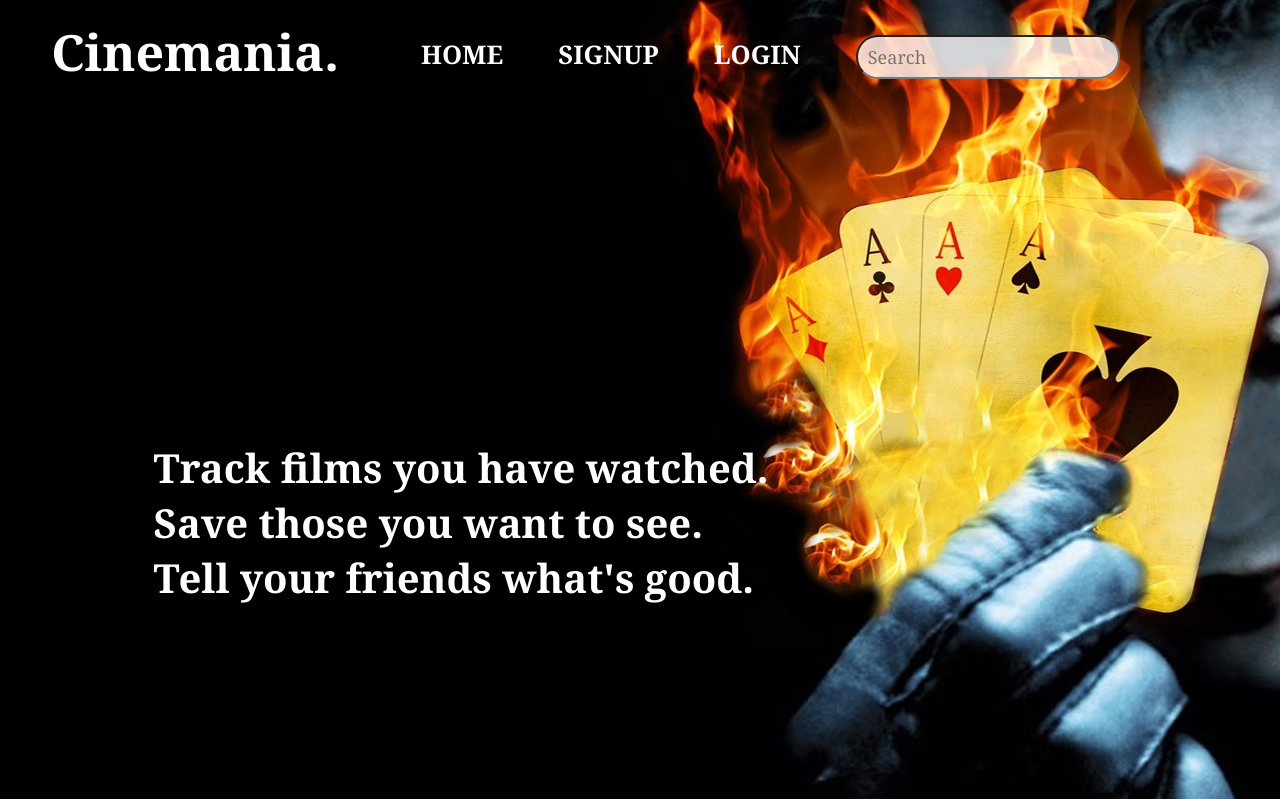
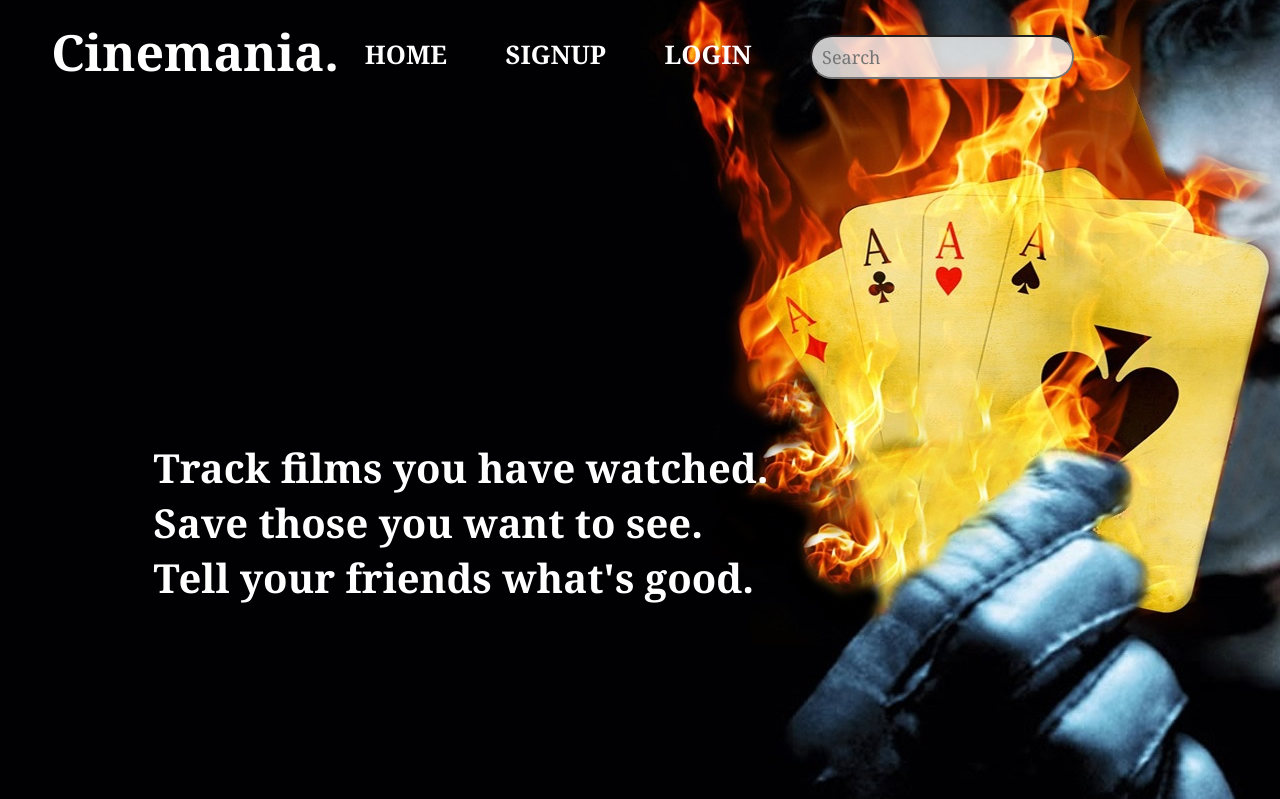
Before and after one commit to shuchitachawla2909/Movie-Review-System, a Django app: template itw2/blog/templates/blog/home.html in a window 1280 px wide. Shown: the top 799 px of the page. Run offline with Django 3.2, Linux system fonts and the light colour scheme; the template is opened without the code that fills it, so the values that code supplies are empty.

Commit message:
changing width

```diff
--- a/itw2/blog/static/style.css
+++ b/itw2/blog/static/style.css
@@ -37,7 +37,7 @@ nav{
 }
 #items{
     margin-top: 1%;
-    width: 70%;
+    width: 80%;
     background-color: transparent;
 }
 #item{
--- a/itw2/blog/templates/blog/base.html
+++ b/itw2/blog/templates/blog/base.html
@@ -14,7 +14,7 @@
     <div class="main">
         <nav style="width: 90%;">
             <span id="name">Cinemania.</span>
-            <span id="items">
+            <span id="items" style="width: 80%;">
                 <span id="item"><a class="navelt" href="{% url 'blog-home' %}">HOME</a></span>
                 {% if user.is_authenticated %}
                 <span id="item">
@@ -24,11 +24,8 @@
                     </form>
                     <!-- <a class="navelt" href="{% url 'logout' %}">LOGOUT</a> -->
                 </span>
-<<<<<<< HEAD
                 <span id="item"><a href="{% url 'create-review' %}" class="navelt">WRITE REVIEW</a></span>
-=======
                 <span id="item"><a class="navelt" href="{% url 'profile' %}">PROFILE</a></span>
->>>>>>> 980804f7c0b8fce0de2f44ecf3db14c10c08fb36
                 {% else %}
                 <span id="item"><a class="navelt" href="{% url 'register' %}">SIGNUP</a></span>
                 <span id="item"><a class="navelt" href="{% url 'login' %}">LOGIN</a></span>
--- a/itw2/itw2/settings.py
+++ b/itw2/itw2/settings.py
@@ -135,8 +135,4 @@ CRISPY_TEMPLATE_PACK = 'bootstrap4'
 DEFAULT_AUTO_FIELD = 'django.db.models.BigAutoField'
 
 LOGIN_REDIRECT_URL = 'blog-home'
-<<<<<<< HEAD
 LOGIN_URL = 'login'
-=======
-LOGIN_URL='login'
->>>>>>> 980804f7c0b8fce0de2f44ecf3db14c10c08fb36
```
Also changed, not shown: itw2/db.sqlite3.
